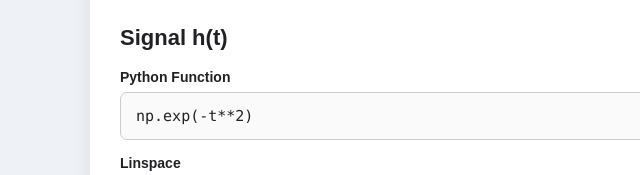
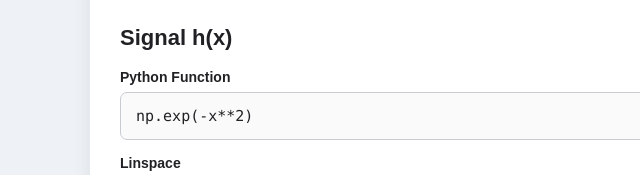
Before and after one commit to venkatadeepak450/continuous-time-convolution, a plain HTML site: page index.html in a window 1280 px wide. Shown: the part 382-557 px from the top of the page, 0-640 px from the left. Drawn offline with Linux system fonts and the light colour scheme.

Commit message:
Update index.html

```diff
--- a/index.html
+++ b/index.html
@@ -11,7 +11,7 @@
 
     <link rel="stylesheet" href="style.css">
 
-    <!-- Pyodide: Python running inside the browser -->
+    <!-- Pyodide -->
     <script src="https://cdn.jsdelivr.net/pyodide/v0.28.2/full/pyodide.js"></script>
 
 </head>
@@ -83,12 +83,12 @@
 
 
             <!-- ===================================== -->
-            <!-- h(t) -->
+            <!-- h(x) -->
             <!-- ===================================== -->
 
             <div class="signal-section">
 
-                <h2>Signal h(t)</h2>
+                <h2>Signal h(x)</h2>
 
 
                 <label for="h-function">
@@ -98,8 +98,8 @@
                 <input
                     id="h-function"
                     type="text"
-                    value="np.exp(-t**2)"
-                    placeholder="Example: np.exp(-t**2)"
+                    value="np.exp(-x**2)"
+                    placeholder="Example: np.exp(-x**2)"
                     spellcheck="false"
                 >
 
@@ -192,7 +192,6 @@
                     Show numerical convolution values
                 </summary>
 
-
                 <pre id="output"></pre>
 
             </details>
```
